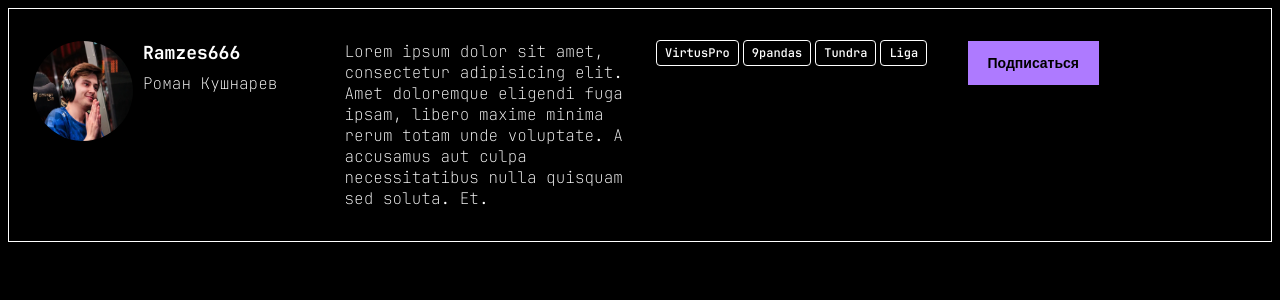
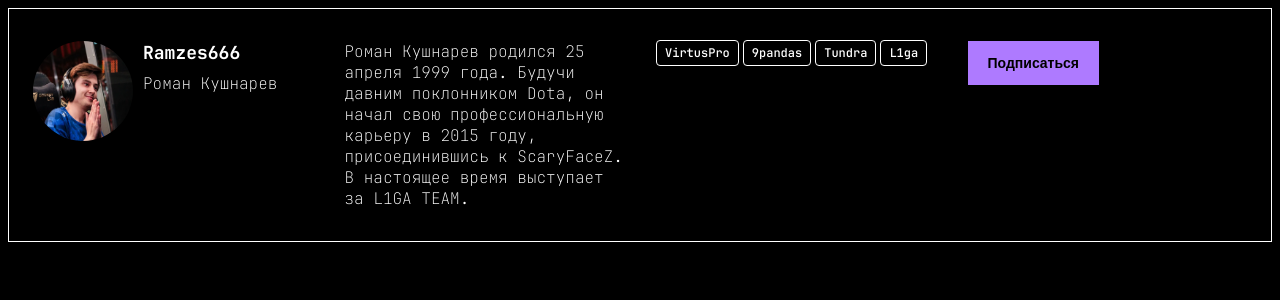
Before and after one commit to outside016/Blog, an Angular app: page / in a window 1280 px wide. Shown: the top 300 px of the page. Built offline with nearby package versions, Linux system fonts and the light colour scheme.

Commit message:
card d2 player

```diff
--- a/src/app/comp-ref/profile-card/profile-card.component.html
+++ b/src/app/comp-ref/profile-card/profile-card.component.html
@@ -9,15 +9,17 @@
   </div>
 
   <div class="profile-card__description">
-    Lorem ipsum dolor sit amet, consectetur adipisicing elit. Amet doloremque eligendi fuga ipsam, libero maxime minima
-    rerum totam unde voluptate. A accusamus aut culpa necessitatibus nulla quisquam sed soluta. Et.
+    Роман Кушнарев родился 25 апреля 1999 года. Будучи давним поклонником Dota, он начал свою профессиональную карьеру в 2015 году, присоединившись к ScaryFaceZ.
+    В настоящее время выступает за L1GA TEAM.
+
+
   </div>
 
   <div class="profile-card__tags">
     <div class="skill-tag">VirtusPro</div>
     <div class="skill-tag">9pandas</div>
     <div class="skill-tag">Tundra</div>
-    <div class="skill-tag">Liga</div>
+    <div class="skill-tag">L1ga</div>
   </div>
 
   <div class="profile-card__action-btns">
```
